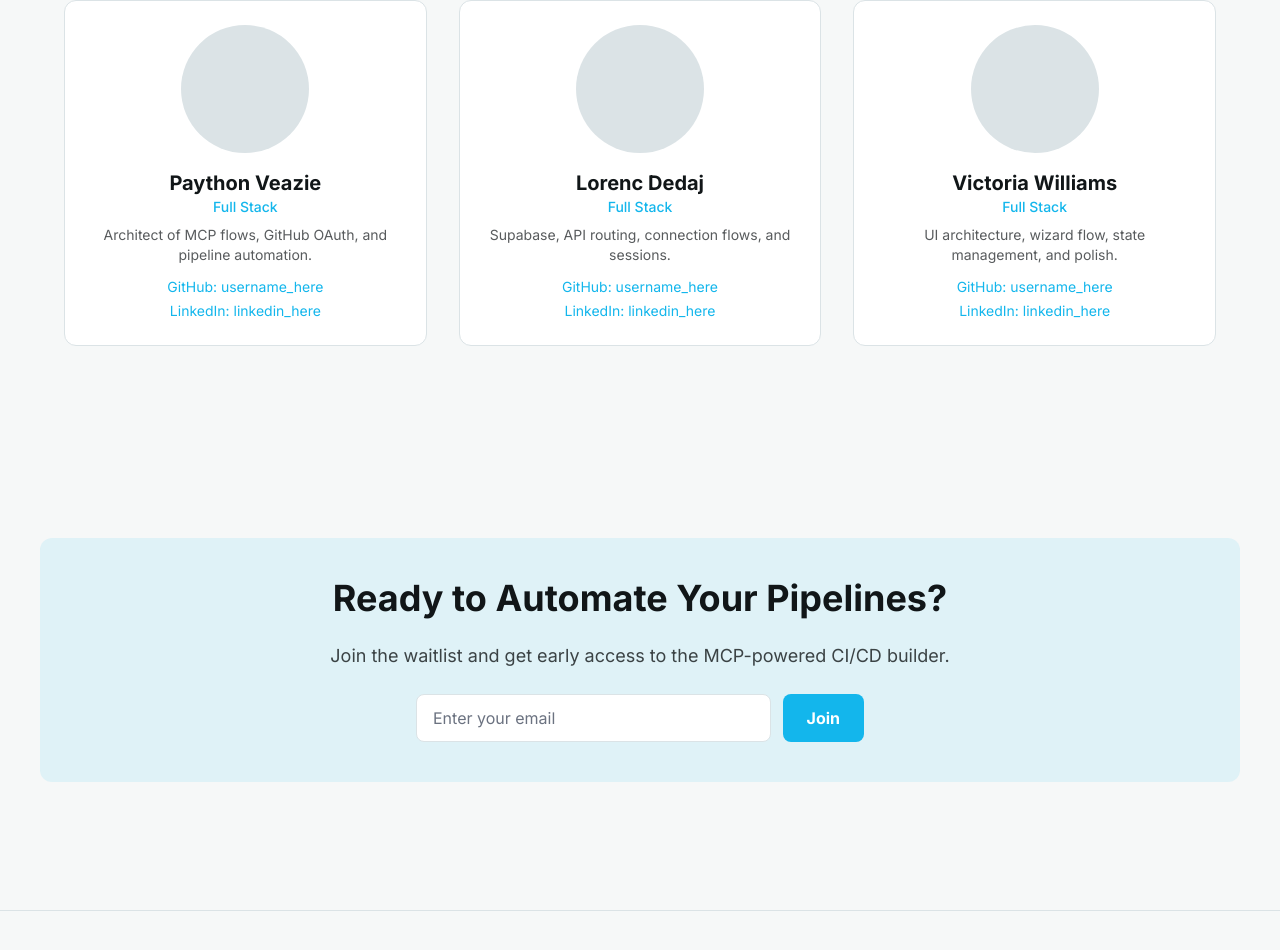
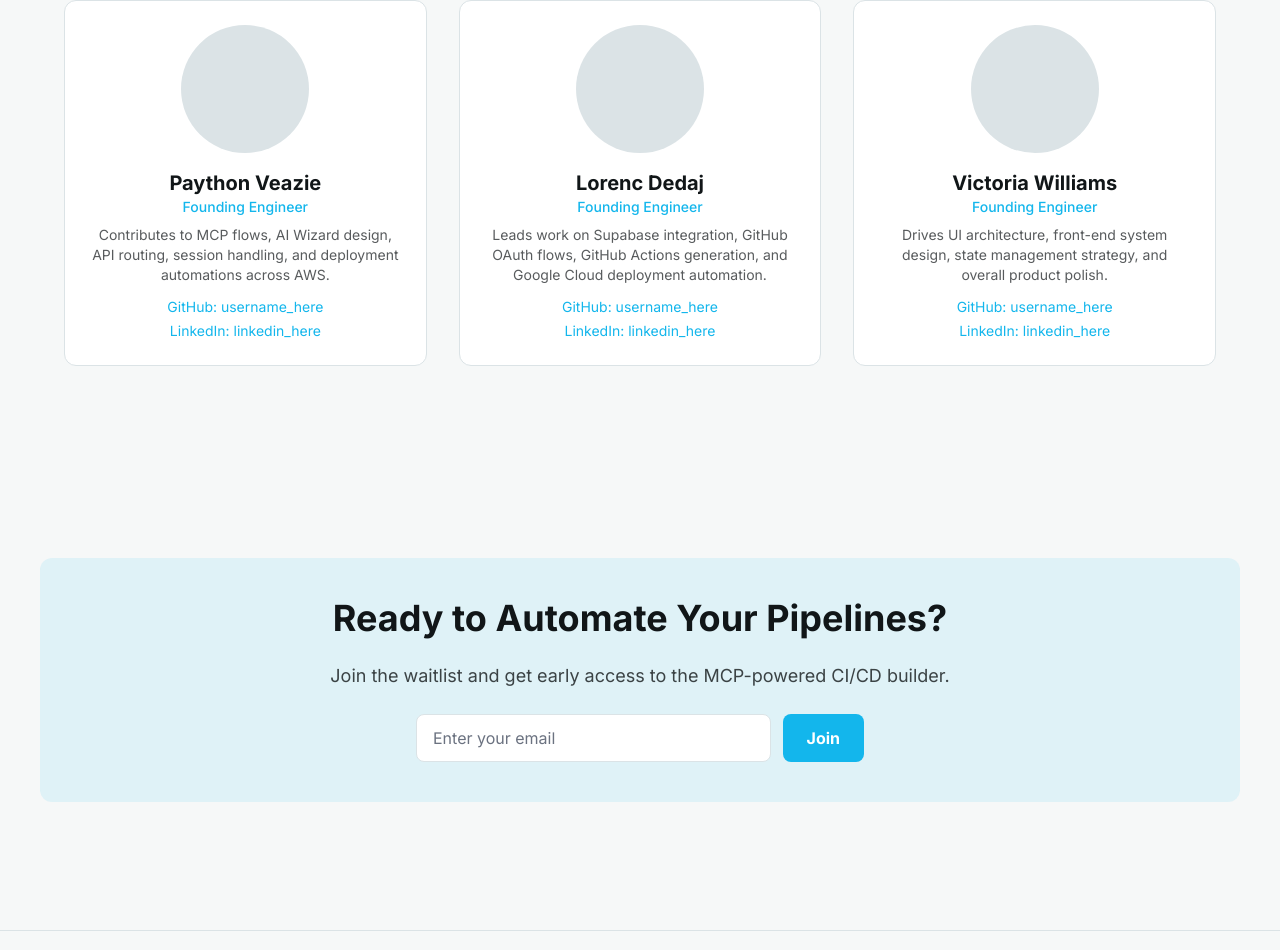
Before and after one commit to CICDAutoDeploy/autodeploy-landing, a React (Vite) app: page / in a window 1280 px wide. Shown: the part 2511-3461 px from the top of the page. Built offline with nearby package versions, Linux system fonts and the light colour scheme; no server answers.

Commit message:
chore(team):Refactor team bios for balanced, collaborative wording across all roles

```diff
--- a/src/App.tsx
+++ b/src/App.tsx
@@ -326,18 +326,18 @@ function Team() {
   const team = [
     {
       name: "Paython Veazie",
-      role: "Full Stack",
-      bio: "Architect of MCP flows, GitHub OAuth, and pipeline automation.",
+      role: "Founding Engineer",
+      bio: "Contributes to MCP flows, AI Wizard design, API routing, session handling, and deployment automations across AWS.",
     },
     {
       name: "Lorenc Dedaj",
-      role: "Full Stack",
-      bio: "Supabase, API routing, connection flows, and sessions.",
+      role: "Founding Engineer",
+      bio: "Leads work on Supabase integration, GitHub OAuth flows, GitHub Actions generation, and Google Cloud deployment automation.",
     },
     {
       name: "Victoria Williams",
-      role: "Full Stack",
-      bio: "UI architecture, wizard flow, state management, and polish.",
+      role: "Founding Engineer",
+      bio: "Drives UI architecture, front-end system design, state management strategy, and overall product polish.",
     },
   ];
 
```
